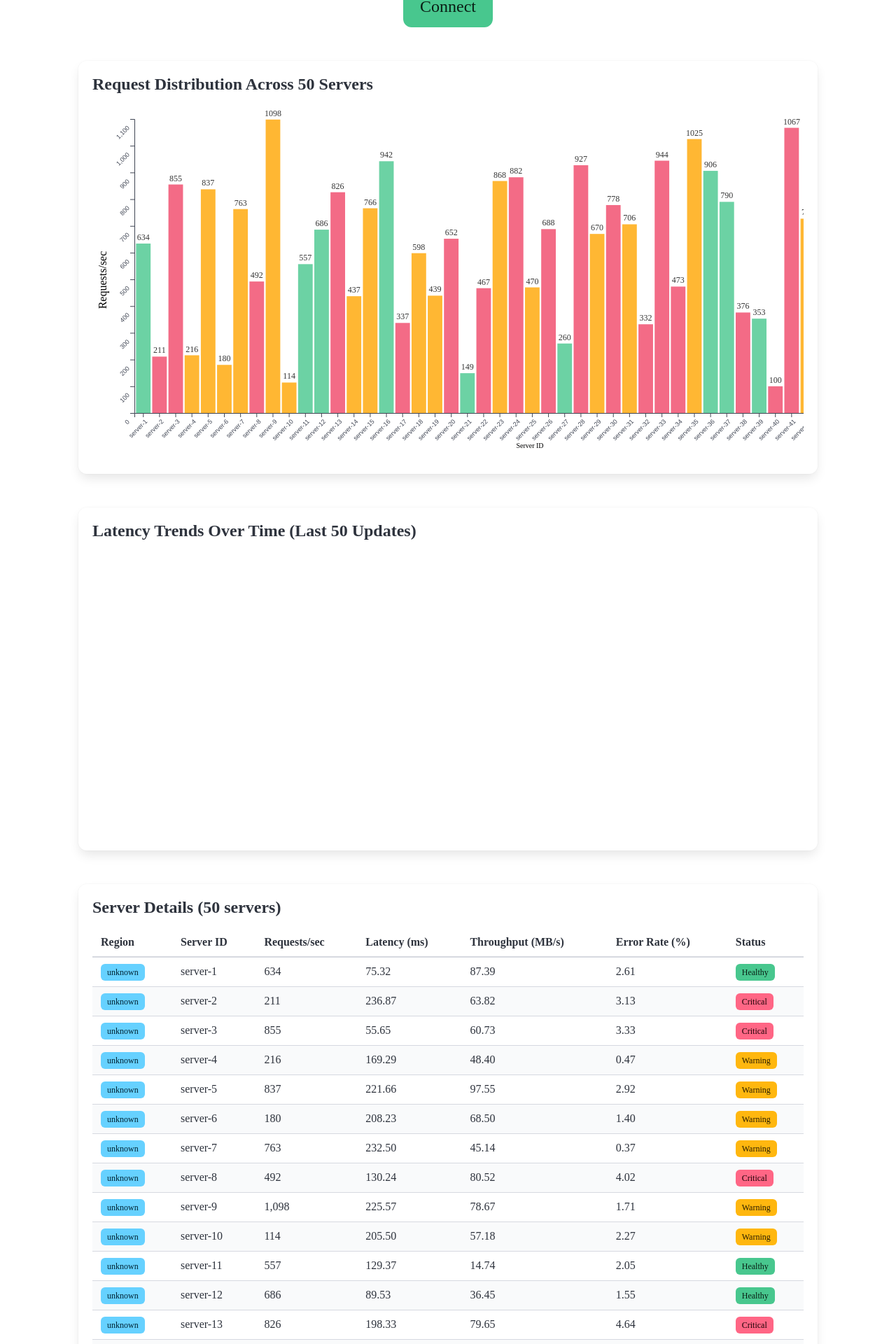
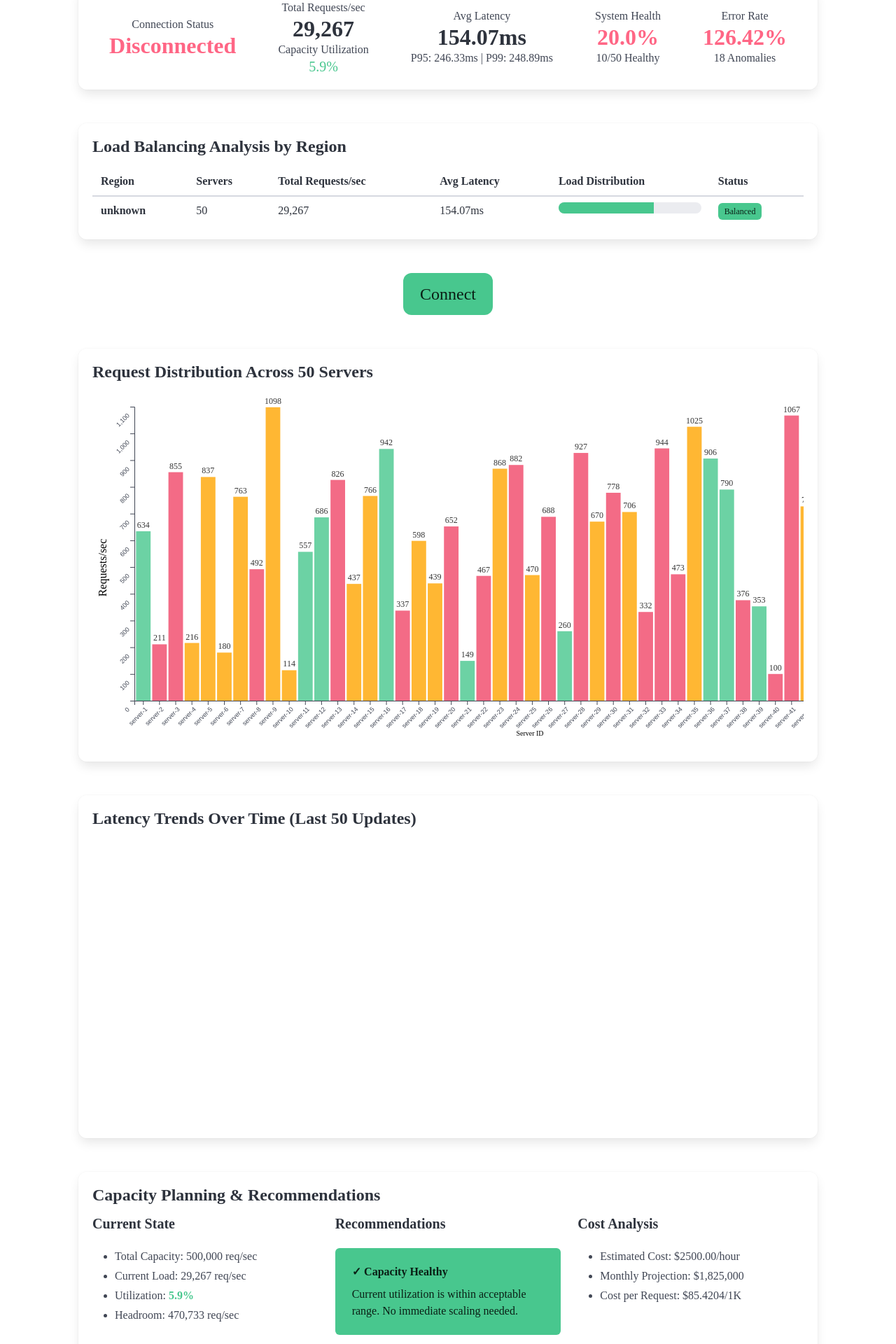
Before and after one commit to xiaooye/Project-Resume, a Next.js app: page /demos/network-traffic in a window 1280 px wide. Shown: the part 856-2776 px from the top of the page at 70% size. Built offline with nearby package versions, Linux system fonts and the light colour scheme.

Commit message:
Add CTO-level features: P95/P99 latency, anomaly detection, load balancing analysis, capacity planning, cost analysis, system health monitoring

```diff
--- a/components/demos/NetworkTrafficDemo.tsx
+++ b/components/demos/NetworkTrafficDemo.tsx
@@ -256,9 +256,49 @@ export default function NetworkTrafficDemo() {
       .text("Latency (ms)");
   }, [data, isMounted]);
 
+  // Calculate comprehensive metrics
   const totalRequests = data.length > 0 ? data.reduce((sum, d) => sum + d.requests, 0) : 0;
   const avgLatency = data.length > 0 ? data.reduce((sum, d) => sum + d.latency, 0) / data.length : 0;
   const totalErrors = data.length > 0 ? data.reduce((sum, d) => sum + d.errorRate, 0) : 0;
+
+  // P95 and P99 latency (critical for CTO)
+  const latencies = data.map(d => d.latency).sort((a, b) => a - b);
+  const p95Latency = latencies.length > 0 ? latencies[Math.floor(latencies.length * 0.95)] : 0;
+  const p99Latency = latencies.length > 0 ? latencies[Math.floor(latencies.length * 0.99)] : 0;
+
+  // Anomaly detection
+  const anomalies = data.filter(d =>
+    d.errorRate > 5 ||
+    d.latency > 200 ||
+    d.requests > 8000
+  );
+
+  // Load balancing analysis
+  const regionStats = data.reduce((acc, d) => {
+    const region = d.region || "unknown";
+    if (!acc[region]) {
+      acc[region] = { totalRequests: 0, servers: 0, avgLatency: 0, totalLatency: 0 };
+    }
+    acc[region].totalRequests += d.requests;
+    acc[region].servers += 1;
+    acc[region].totalLatency += d.latency;
+    return acc;
+  }, {} as Record<string, { totalRequests: number; servers: number; avgLatency: number; totalLatency: number }>);
+
+  Object.keys(regionStats).forEach(region => {
+    regionStats[region].avgLatency = regionStats[region].totalLatency / regionStats[region].servers;
+  });
+
+  // Capacity analysis
+  const maxCapacity = 10000; // per server
+  const utilization = data.length > 0
+    ? (data.reduce((sum, d) => sum + d.requests, 0) / (data.length * maxCapacity)) * 100
+    : 0;
+  const needsScaling = utilization > 80;
+
+  // Health check
+  const healthyServers = data.filter(d => d.errorRate < 3 && d.latency < 150).length;
+  const healthPercentage = data.length > 0 ? (healthyServers / data.length) * 100 : 0;
 
   return (
     <div className="container">
@@ -307,11 +347,24 @@ export default function NetworkTrafficDemo() {
           </div>
         </div>
 
+        {/* Critical Alerts */}
+        {anomalies.length > 0 && (
+          <div className="notification is-danger mb-6">
+            <button className="delete" onClick={() => {}}></button>
+            <strong>⚠️ {anomalies.length} Anomaly{anomalies.length > 1 ? "ies" : ""} Detected</strong>
+            <p className="mt-2">
+              {anomalies.slice(0, 3).map(a => a.serverId).join(", ")}
+              {anomalies.length > 3 && ` and ${anomalies.length - 3} more`}
+            </p>
+          </div>
+        )}
+
+        {/* Key Metrics Dashboard */}
         <div className="box mb-6">
           <div className="level">
             <div className="level-item has-text-centered">
               <div>
-                <p className="heading">Status</p>
+                <p className="heading">Connection Status</p>
                 <p className={`title ${isConnected ? "has-text-success" : "has-text-danger"}`}>
                   {isConnected ? "Connected" : "Disconnected"}
                 </p>
@@ -321,20 +374,85 @@ export default function NetworkTrafficDemo() {
               <div>
                 <p className="heading">Total Requests/sec</p>
                 <p className="title">{totalRequests.toLocaleString()}</p>
+                <p className="heading">Capacity Utilization</p>
+                <p className={`subtitle ${needsScaling ? "has-text-danger" : "has-text-success"}`}>
+                  {utilization.toFixed(1)}% {needsScaling && "⚠️"}
+                </p>
               </div>
             </div>
             <div className="level-item has-text-centered">
               <div>
                 <p className="heading">Avg Latency</p>
                 <p className="title">{avgLatency.toFixed(2)}ms</p>
+                <p className="heading">P95: {p95Latency.toFixed(2)}ms | P99: {p99Latency.toFixed(2)}ms</p>
+              </div>
+            </div>
+            <div className="level-item has-text-centered">
+              <div>
+                <p className="heading">System Health</p>
+                <p className={`title ${healthPercentage > 90 ? "has-text-success" : healthPercentage > 70 ? "has-text-warning" : "has-text-danger"}`}>
+                  {healthPercentage.toFixed(1)}%
+                </p>
+                <p className="heading">{healthyServers}/{data.length} Healthy</p>
               </div>
             </div>
             <div className="level-item has-text-centered">
               <div>
                 <p className="heading">Error Rate</p>
-                <p className="title">{totalErrors.toFixed(2)}%</p>
+                <p className={`title ${totalErrors < 1 ? "has-text-success" : totalErrors < 3 ? "has-text-warning" : "has-text-danger"}`}>
+                  {totalErrors.toFixed(2)}%
+                </p>
+                <p className="heading">{anomalies.length} Anomalies</p>
               </div>
             </div>
+          </div>
+        </div>
+
+        {/* Load Balancing Analysis */}
+        <div className="box mb-6">
+          <h3 className="title is-4 mb-4">Load Balancing Analysis by Region</h3>
+          <div className="table-container">
+            <table className="table is-fullwidth is-striped">
+              <thead>
+                <tr>
+                  <th>Region</th>
+                  <th>Servers</th>
+                  <th>Total Requests/sec</th>
+                  <th>Avg Latency</th>
+                  <th>Load Distribution</th>
+                  <th>Status</th>
+                </tr>
+              </thead>
+              <tbody>
+                {Object.entries(regionStats).map(([region, stats]) => {
+                  const loadBalance = stats.totalRequests / stats.servers;
+                  const isBalanced = loadBalance > totalRequests / data.length * 0.8 &&
+                                   loadBalance < totalRequests / data.length * 1.2;
+                  return (
+                    <tr key={region}>
+                      <td><strong>{region}</strong></td>
+                      <td>{stats.servers}</td>
+                      <td>{stats.totalRequests.toLocaleString()}</td>
+                      <td>{stats.avgLatency.toFixed(2)}ms</td>
+                      <td>
+                        <progress
+                          className={`progress ${isBalanced ? "is-success" : "is-warning"}`}
+                          value={loadBalance}
+                          max={totalRequests / data.length * 1.5}
+                        >
+                          {loadBalance.toFixed(0)}
+                        </progress>
+                      </td>
+                      <td>
+                        <span className={`tag ${isBalanced ? "is-success" : "is-warning"}`}>
+                          {isBalanced ? "Balanced" : "Unbalanced"}
+                        </span>
+                      </td>
+                    </tr>
+                  );
+                })}
+              </tbody>
+            </table>
           </div>
         </div>
 
@@ -358,6 +476,69 @@ export default function NetworkTrafficDemo() {
           <h3 className="title is-4 mb-4">Latency Trends Over Time (Last 50 Updates)</h3>
           <div className="table-container">
             <svg ref={chartRef} width="100%" height="400" viewBox="0 0 1200 400" preserveAspectRatio="xMidYMid meet"></svg>
+          </div>
+        </div>
+
+        {/* Capacity Planning & Recommendations */}
+        <div className="box mt-6">
+          <h3 className="title is-4 mb-4">Capacity Planning & Recommendations</h3>
+          <div className="columns">
+            <div className="column">
+              <div className="content">
+                <h5 className="title is-5">Current State</h5>
+                <ul>
+                  <li>Total Capacity: {(data.length * maxCapacity).toLocaleString()} req/sec</li>
+                  <li>Current Load: {totalRequests.toLocaleString()} req/sec</li>
+                  <li>Utilization: <strong className={needsScaling ? "has-text-danger" : "has-text-success"}>{utilization.toFixed(1)}%</strong></li>
+                  <li>Headroom: {((data.length * maxCapacity) - totalRequests).toLocaleString()} req/sec</li>
+                </ul>
+              </div>
+            </div>
+            <div className="column">
+              <div className="content">
+                <h5 className="title is-5">Recommendations</h5>
+                {needsScaling ? (
+                  <div className="notification is-warning">
+                    <strong>⚠️ Scaling Recommended</strong>
+                    <p className="mt-2">
+                      Current utilization ({utilization.toFixed(1)}%) exceeds 80% threshold.
+                      Consider adding {Math.ceil((totalRequests / maxCapacity) - data.length)} more servers.
+                    </p>
+                  </div>
+                ) : (
+                  <div className="notification is-success">
+                    <strong>✓ Capacity Healthy</strong>
+                    <p className="mt-2">
+                      Current utilization is within acceptable range. No immediate scaling needed.
+                    </p>
+                  </div>
+                )}
+                {p99Latency > 200 && (
+                  <div className="notification is-danger mt-3">
+                    <strong>⚠️ High P99 Latency</strong>
+                    <p className="mt-2">
+                      P99 latency ({p99Latency.toFixed(2)}ms) exceeds SLA threshold (200ms).
+                      Investigate performance bottlenecks.
+                    </p>
+                  </div>
+                )}
+              </div>
+            </div>
+            <div className="column">
+              <div className="content">
+                <h5 className="title is-5">Cost Analysis</h5>
+                <ul>
+                  <li>Estimated Cost: ${(data.length * 50).toFixed(2)}/hour</li>
+                  <li>Monthly Projection: ${(data.length * 50 * 730).toLocaleString()}</li>
+                  <li>Cost per Request: ${((data.length * 50) / totalRequests * 1000).toFixed(4)}/1K</li>
+                  {needsScaling && (
+                    <li className="has-text-warning">
+                      Scaling Cost: +${(Math.ceil((totalRequests / maxCapacity) - data.length) * 50).toFixed(2)}/hour
+                    </li>
+                  )}
+                </ul>
+              </div>
+            </div>
           </div>
         </div>
 
```
